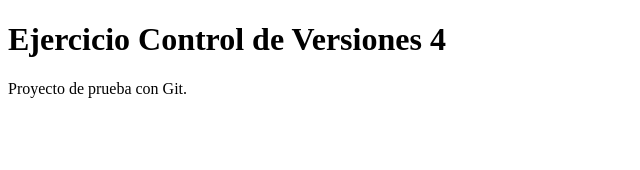
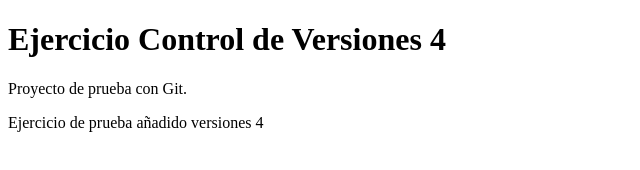
Before and after one commit to micorreodeprueba2025-stack/ejercicioscv4, a plain HTML site: page index.html in a window 1280 px wide. Shown: the whole page, without its empty margins (0-640 px from the left). Drawn offline with Linux system fonts and the light colour scheme.

Commit message:
Segunda instantánea: añado párrafo en index.html

```diff
--- a/index.html
+++ b/index.html
@@ -7,5 +7,6 @@
 <body>
   <h1>Ejercicio Control de Versiones 4</h1>
   <p>Proyecto de prueba con Git.</p>
+  <p>Ejercicio de prueba añadido versiones 4</p>
 </body>
 </html>
```
